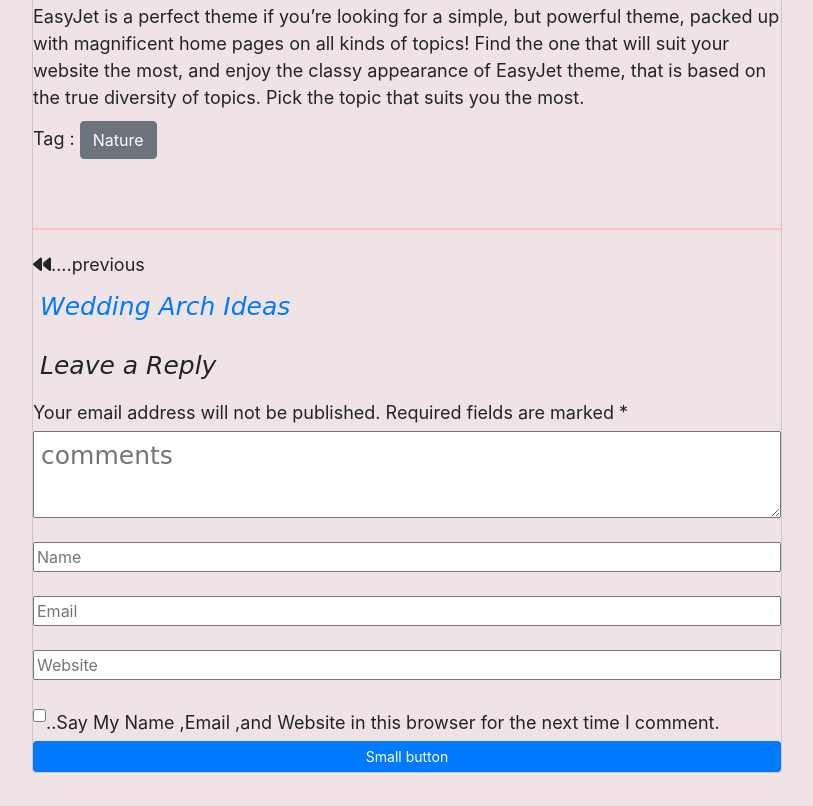
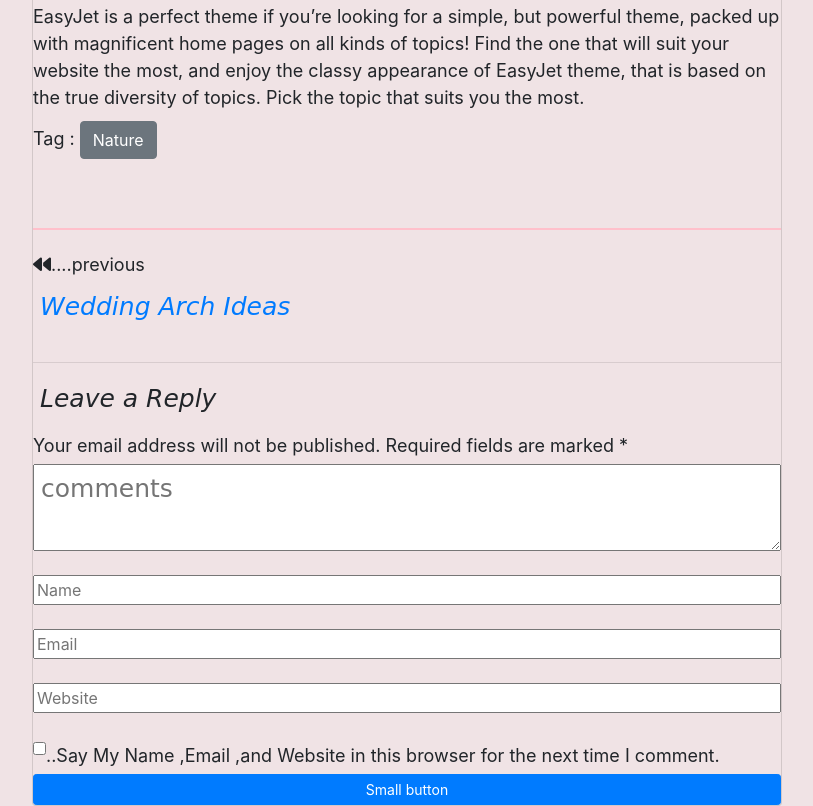
Before and after one commit to yamini10111999/wedding-yame-, a plain HTML site: page add.html in a window 1280 px wide. Shown: the part 2290-3096 px from the top of the page, without its empty margins (233-1046 px from the left). Before the commit the page ends 3063 px from the top, so only its background shows below. Drawn offline with nearby package versions, Linux system fonts and the light colour scheme.

Commit message:
Update add.html

```diff
--- a/add.html
+++ b/add.html
@@ -45,11 +45,14 @@
         <br><br>
         <hr class="hrtag">
         <p class="ptag"> <i class="fas fa-backward"></i>....previous</p>
-         <p class="htag"><i><a href="add2.html">Wedding Arch Ideas</a></i>
+         <p class="htag"><i><a href="add2.html">Wedding Arch Ideas</a></i><hr>
+          <div id="b"> </div>
+          <div id="b2"></div>
+          <div id="c"></div>
          <h2 class="htag"><i>Leave a Reply</i></h2>
          <p class="ptag">Your email address will not be published. Required fields are marked *</p>
-         <textarea class="htag" placeholder="comments"></textarea><br>
-         <input type="text" placeholder="Name"><br>
+         <textarea class="htag" id="a" placeholder="comments"></textarea><br>
+         <input type="text" id="name" placeholder="Name"><br>
          <input type="text" placeholder="Email"><br>
          <input type="text" placeholder="Website"><br>
          <div class="d-flex flex-row">
@@ -60,8 +63,9 @@
          <p class="ptag">..Say My Name ,Email ,and Website in this browser for the next time I comment.</p>
         </div>
         </div>
-        <button type="button" class="btn btn-primary btn-sm">Small button</button>
+        <button id="btn" type="button" class="btn btn-primary btn-sm">Small button</button>
         </div>
         </div>
+        <script src="add.js"></script>
 </body>
 </html>
```
